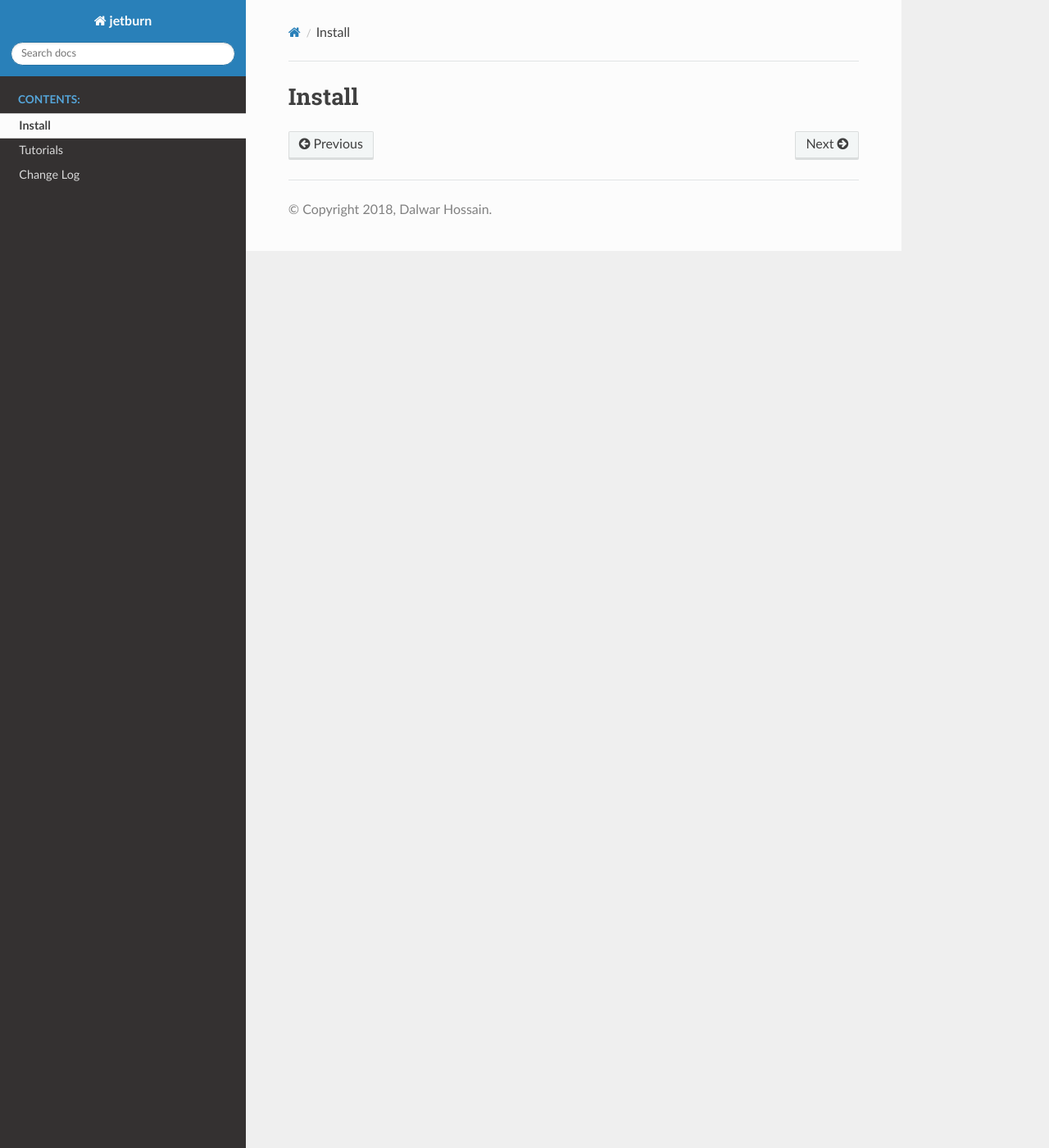
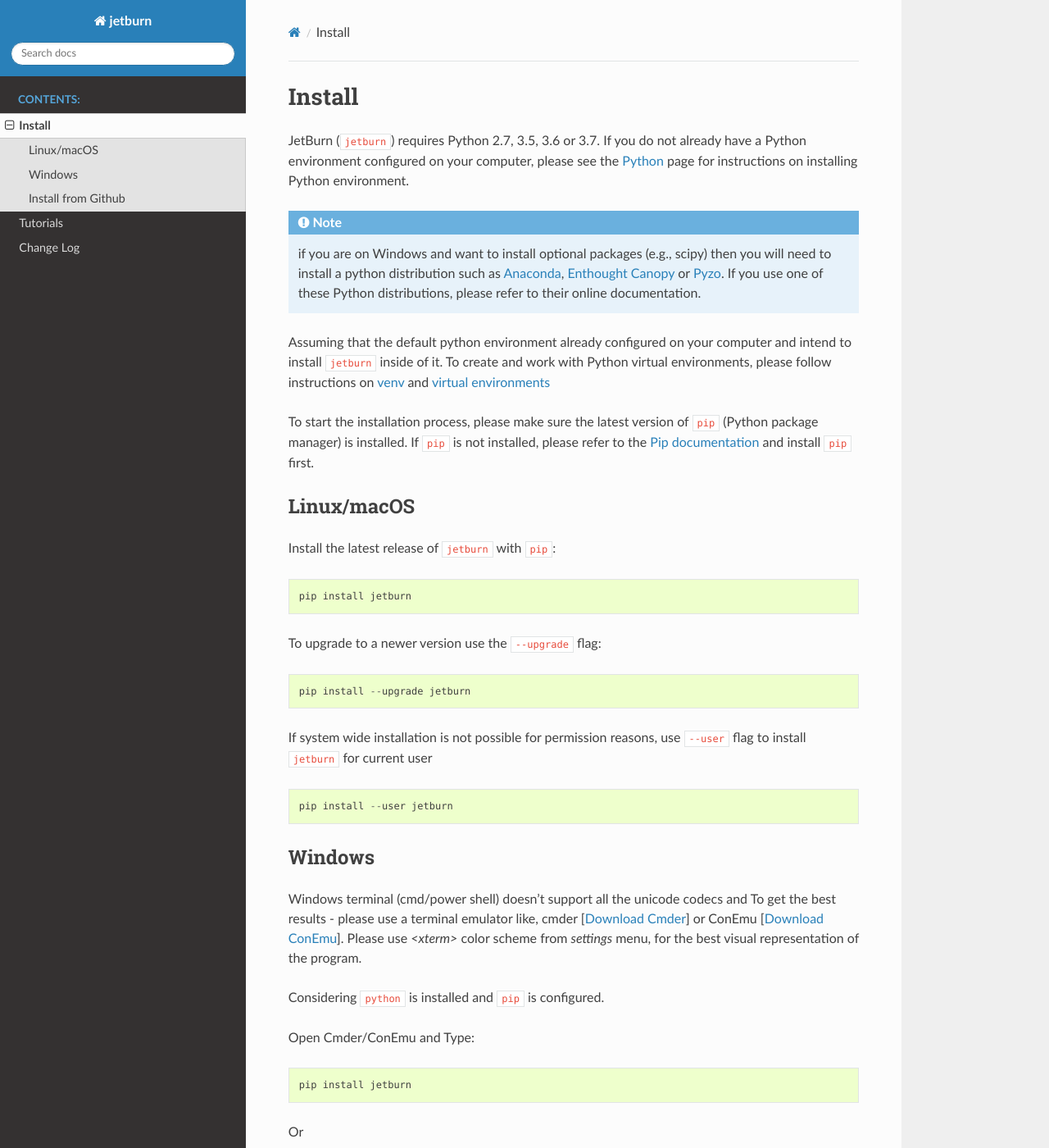
Before and after one commit to dalwar23/jetburn-x, a Sphinx documentation site: the page built from docs/source/install.rst, in a window 1280 px wide and 1400 px high. Shown: the whole window at 82% size. Built offline with Sphinx 7.4.7 and the Read the Docs theme 2.0.0, drawn with Linux system fonts in a browser that asks for light colours; some of the changed text lies outside the part shown.

Commit message:
updated documentation

```diff
--- a/docs/source/install.rst
+++ b/docs/source/install.rst
@@ -1,2 +1,81 @@
 Install
 =======
+JetBurn (``jetburn``) requires Python 2.7, 3.5, 3.6 or 3.7. If you do not already have a Python environment configured
+on your computer, please see the `Python <https://www.python.org>`_ page for instructions on installing Python
+environment.
+
+.. note::
+   if you are on Windows and want to install optional packages (e.g., scipy) then you will need to install a python
+   distribution such as `Anaconda <https://www.anaconda.com>`_, `Enthought Canopy <https://www.enthought.com/product/canopy>`_
+   or `Pyzo <https://www.pyzo.org>`_. If you use one of these Python distributions, please refer to their online
+   documentation.
+
+Assuming that the default python environment already configured on your computer and intend to install ``jetburn``
+inside of it. To create and work with Python virtual environments, please follow instructions on
+`venv <https://docs.python.org/3/library/venv.html>`_ and
+`virtual environments <http://docs.python-guide.org/en/latest/dev/virtualenvs/>`_
+
+To start the installation process, please make sure the latest version of ``pip`` (Python package manager) is installed.
+If ``pip`` is not installed, please refer to the `Pip documentation <https://pip.pypa.io/en/stable/installing/>`_ and
+install ``pip`` first.
+
+Linux/macOS
+-----------
+Install the latest release of ``jetburn`` with ``pip``:
+
+.. code-block:: python
+
+   pip install jetburn
+
+To upgrade to a newer version use the ``--upgrade`` flag:
+
+.. code-block:: python
+
+   pip install --upgrade jetburn
+
+If system wide installation is not possible for permission reasons, use ``--user`` flag to install ``jetburn`` for
+current user
+
+.. code-block:: python
+
+   pip install --user jetburn
+
+Windows
+-------
+Windows terminal (cmd/power shell) doesn't support all the unicode codecs and To get the best results -
+please use a terminal emulator like, cmder [`Download Cmder <http://cmder.net/>`_] or
+ConEmu [`Download ConEmu <https://conemu.github.io/>`_]. Please use *<xterm>* color scheme from `settings`
+menu, for the best visual representation of the program.
+
+Considering ``python`` is installed and ``pip`` is configured.
+
+Open Cmder/ConEmu and Type:
+
+.. code-block:: python
+
+   pip install jetburn
+
+Or
+
+.. code-block:: python
+
+   python setup.py install
+
+This command should install ``jetburn`` with all the required dependencies.
+
+Install from Github
+-------------------
+Alternatively, ``jetburn`` can be installed manually by downloading the current version from
+`GitHub <https://github.com/dharif23/jetburn>`_ or `PyPI <https://pypi.org/project/jetburn/>`_.
+To install a downloaded versions, please unpack it in a preferred directory and run the following commands at the top
+level of the directory:
+
+.. code-block:: python
+
+   pip install .
+
+or run the following:
+
+.. code-block:: python
+
+   python setup install
```
Also changed, not shown: README.rst (+3 -82 lines), docs/source/index.rst (+10 -3 lines), docs/source/tutorials.rst (+37 -0 lines).
